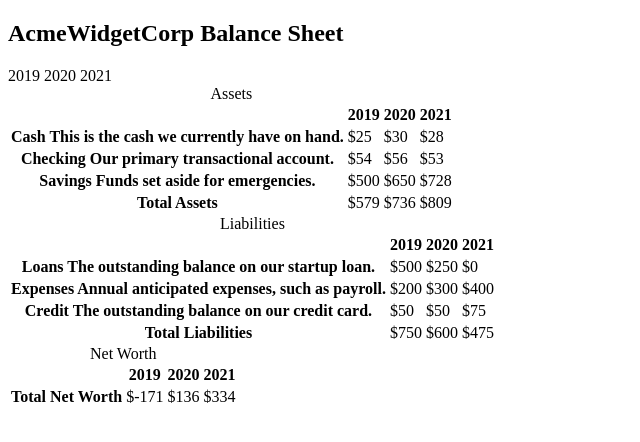
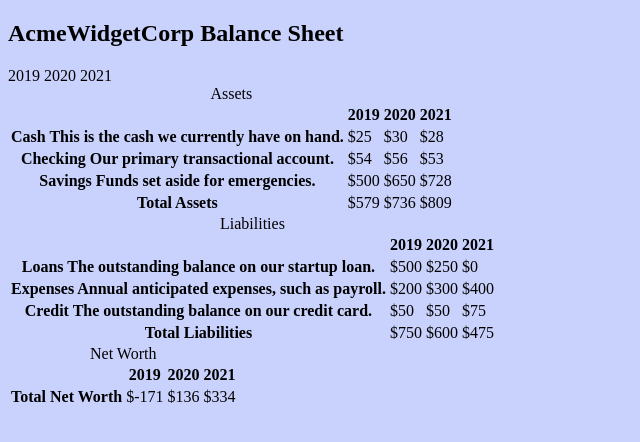
Before and after one commit to ESolis123/FreeCodeCampCourses, a plain HTML site: page Responsive Web Desing Course/Pseudo Selectors/index.html in a window 1280 px wide. Shown: the whole page, without its empty margins (0-640 px from the left). Drawn offline with Linux system fonts and the light colour scheme; files that its build step writes are made by us from their sources.

Commit message:
Cat Painting - Step 5

```diff
--- a/Responsive Web Desing Course/Learn Intermediate CSS By Building a Cat Painting/styles.css
+++ b/Responsive Web Desing Course/Learn Intermediate CSS By Building a Cat Painting/styles.css
@@ -1,3 +1,7 @@
 *{
     box-sizing: border-box;
 }
+
+body{
+    background-color:#c9d2fc ;
+}
```
